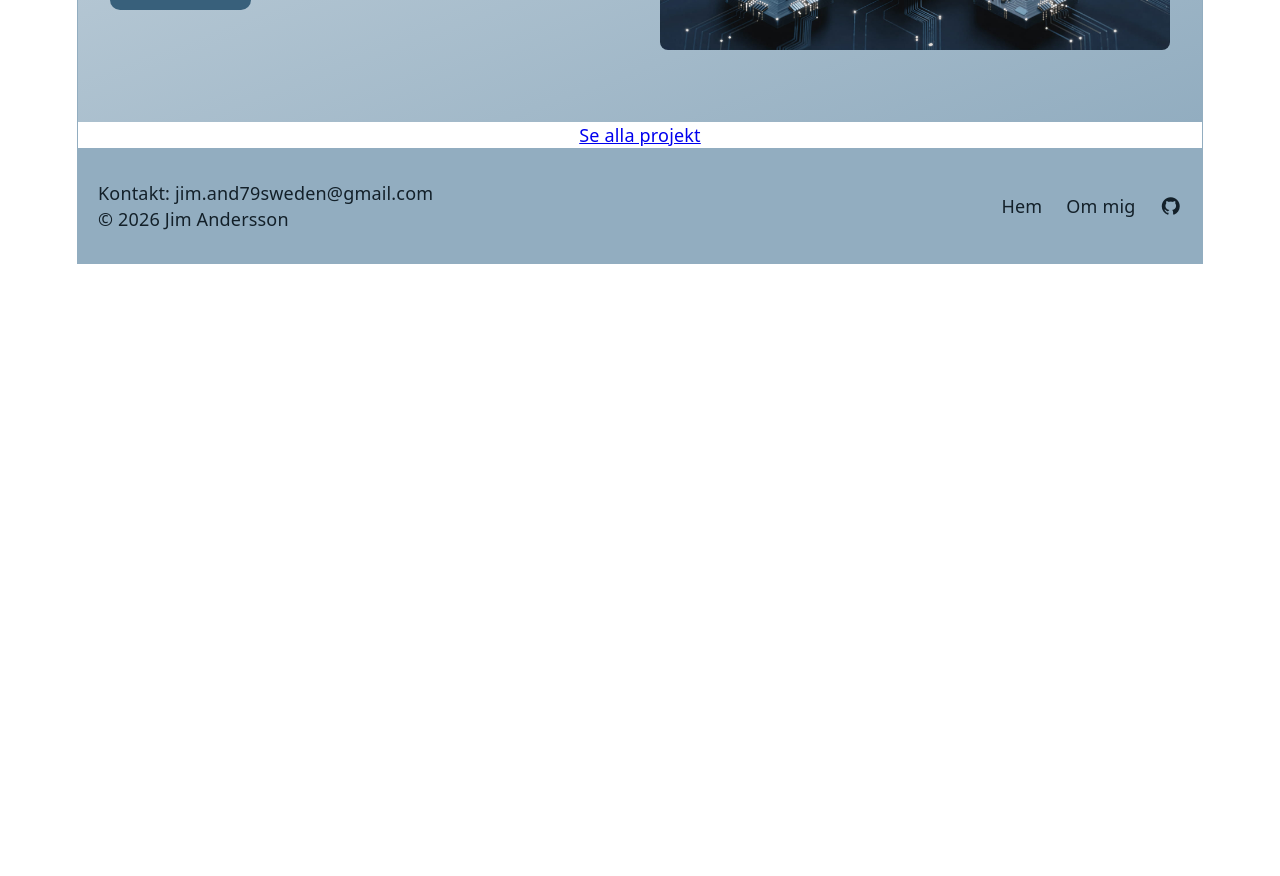
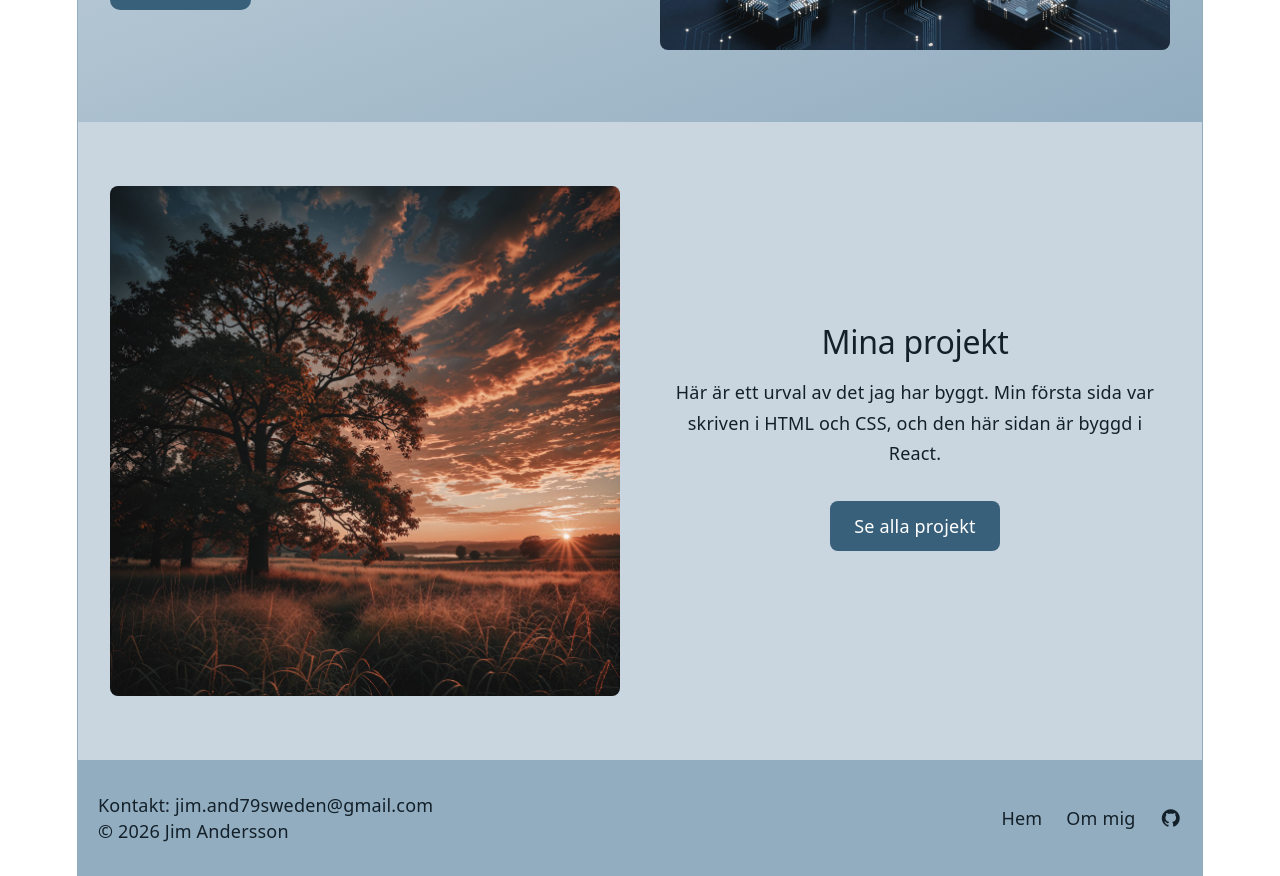
Before and after one commit to JimAndersson8/min-sida, a React (Vite) app: page / in a window 1280 px wide. Shown: the part 640-1516 px from the top of the page. Before the commit the page ends 904 px from the top, so only its background shows below. Built offline with nearby package versions, Linux system fonts and the light colour scheme.

Commit message:
mina projekt på egen sida

```diff
--- a/src/components/Header.jsx
+++ b/src/components/Header.jsx
@@ -12,7 +12,7 @@ function Header({ namn }) {
         <h1>Hej, jag heter {namn}!</h1>
       </div>
       <div className="header-knappar">
-        <Knapp text="Se mina projekt" lank="#projekt" />
+        <Knapp text="Se mina projekt" lank="/projekt" />
         <Knapp text="Kontakta mig" lank="#kontakt" />
       </div>
     </header>
--- a/src/components/Knapp.jsx
+++ b/src/components/Knapp.jsx
@@ -1,6 +1,17 @@
 import './Knapp.css';
+import { Link } from 'react-router-dom';
 
+// Adresser som börjar med "/" är interna sidor i appen och går via Link (utan omladdning).
+// Övriga adresser, t.ex. "#kontakt" eller "https://...", går via en vanlig <a>.
 function Knapp({ text, lank }) {
+  if (lank.startsWith('/')) {
+    return (
+      <Link className="knapp" to={lank}>
+        {text}
+      </Link>
+    );
+  }
+
   return (
     <a className="knapp" href={lank}>
       {text}
--- /dev/null
+++ b/src/components/ProjektUtdrag.css
@@ -0,0 +1,41 @@
+.projekt-utdrag {
+  display: grid;
+  grid-template-columns: 1fr 1fr;
+  align-items: center;
+  gap: 40px;
+  padding: 64px 32px;
+  background-color: var(--yta);
+  color: var(--text-h);
+}
+
+.projekt-utdrag-bild {
+  display: block;
+  width: 100%;
+  height: auto;
+  border-radius: 8px;
+}
+
+.projekt-utdrag h2 {
+  margin: 0 0 16px;
+  font-size: 32px;
+}
+
+.projekt-utdrag p {
+  max-width: 55ch;
+  margin: 0 0 24px;
+  font-size: 18px;
+  line-height: 1.7;
+}
+
+@media (max-width: 800px) {
+  .projekt-utdrag {
+    grid-template-columns: 1fr;
+    gap: 32px;
+  }
+}
+
+@media (max-width: 600px) {
+  .projekt-utdrag {
+    padding: 40px 20px;
+  }
+}
--- /dev/null
+++ b/src/components/ProjektUtdrag.jsx
@@ -0,0 +1,21 @@
+import "./ProjektUtdrag.css";
+import Knapp from "./Knapp";
+import bild from "../assets/nature1.jpg";
+
+function ProjektUtdrag() {
+  return (
+    <section className="projekt-utdrag" aria-labelledby="utdrag-titel">
+      <img className="projekt-utdrag-bild" src={bild} alt="Projektbild" />
+      <div className="projekt-utdrag-text">
+        <h2 id="utdrag-titel">Mina projekt</h2>
+        <p>
+          Här är ett urval av det jag har byggt. Min första sida var skriven i
+          HTML och CSS, och den här sidan är byggd i React.
+        </p>
+        <Knapp text="Se alla projekt" lank="/projekt" />
+      </div>
+    </section>
+  );
+}
+
+export default ProjektUtdrag;
--- a/src/pages/Hem.jsx
+++ b/src/pages/Hem.jsx
@@ -1,13 +1,13 @@
 import Header from "../components/Header";
 import Hero from "../components/Hero";
-import { Link } from "react-router-dom";
+import ProjektUtdrag from "../components/ProjektUtdrag";
 
 function Hem() {
   return (
     <>
       <Header namn="Jim" />
       <Hero />
-      <p><Link to="/projekt">Se alla projekt</Link></p>
+      <ProjektUtdrag />
     </>
   );
 }
--- /dev/null
+++ b/src/pages/Projektlista.jsx
@@ -0,0 +1,7 @@
+import Projekt from "../components/Projekt";
+
+function Projektlista() {
+  return <Projekt />;
+}
+
+export default Projektlista;
```
